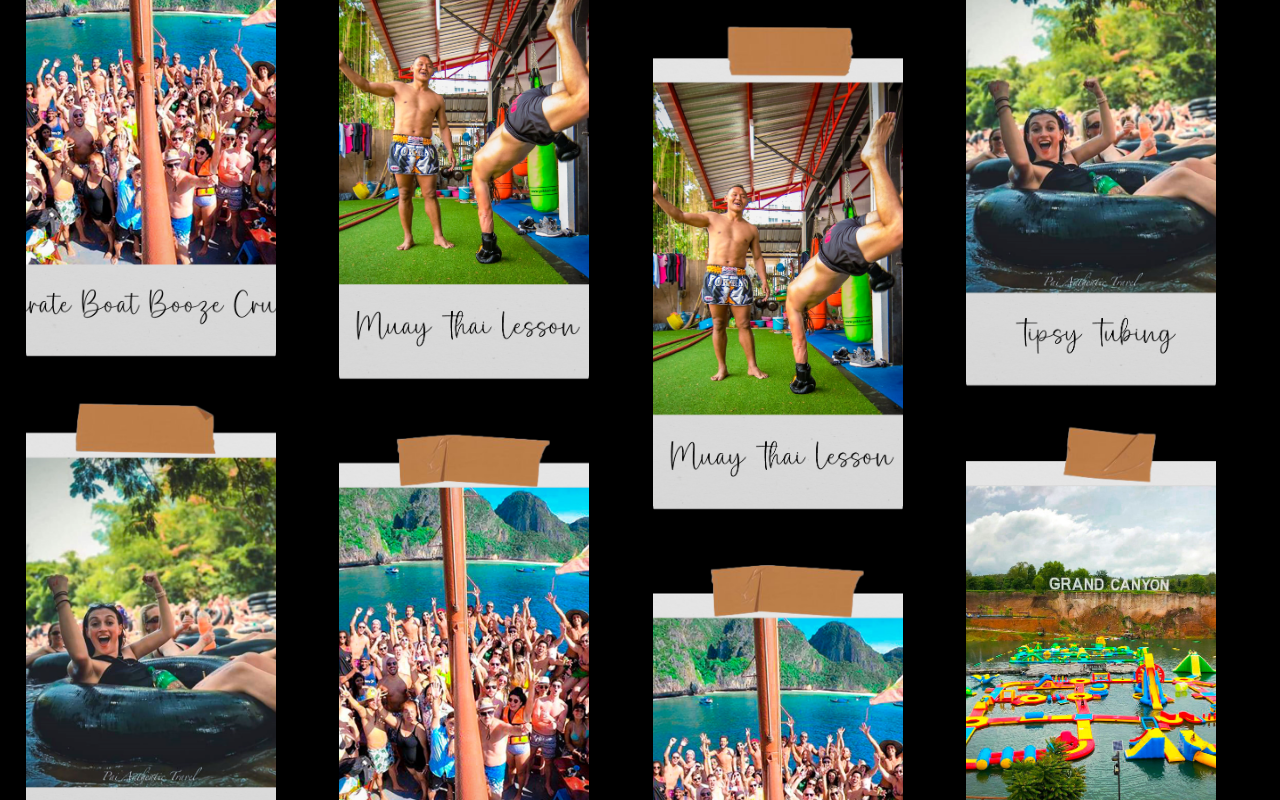
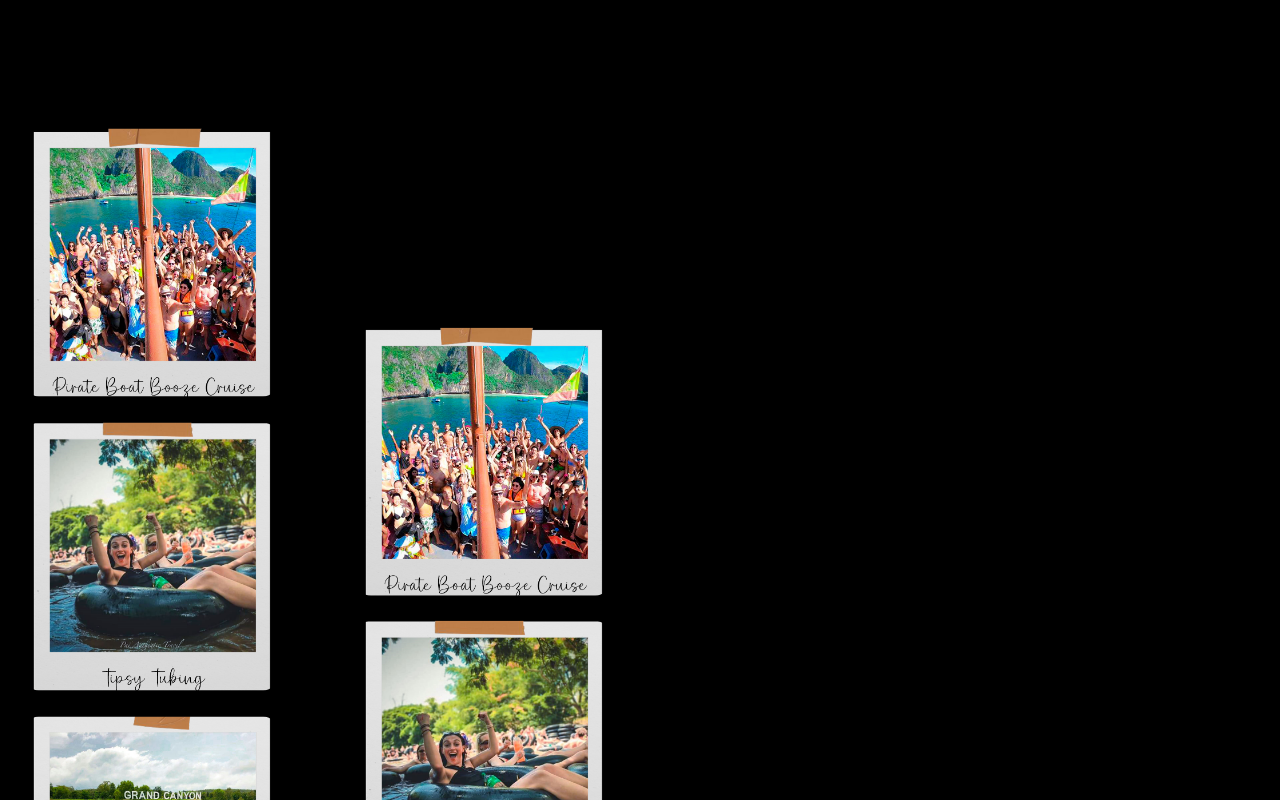
Before and after one commit to DWC97/j3-v3-project, a Next.js app: page / in a window 1280 px wide. Shown: the part 920-1720 px from the top of the page. Built offline with nearby package versions, Linux system fonts and the light colour scheme.

Commit message:
cleaned up markup

```diff
--- a/src/components/about/About2.tsx
+++ b/src/components/about/About2.tsx
@@ -4,7 +4,6 @@ import { useEffect, useRef, useState } from 'react';
 import { useTransform, useScroll, motion } from 'framer-motion';
 import './AboutStyles.css'
 import Image from 'next/image';
-import Lenis from '@studio-freight/lenis'
 
 const images = [
     "/about/pirate-polaroid.png",
@@ -24,10 +23,7 @@ const images = [
 export function About2(){
 
     const gallery = useRef(null);
-
     const [dimension, setDimension] = useState({width:0, height:0});
-
-
 
     const { scrollYProgress } = useScroll({
 
@@ -38,45 +34,21 @@ export function About2(){
     })
 
     const { height } = dimension;
-
     const y = useTransform(scrollYProgress, [0, 1], [0, height * 2])
-
     const y2 = useTransform(scrollYProgress, [0, 1], [0, height * 3.3])
 
-  const y3 = useTransform(scrollYProgress, [0, 1], [0, height * 1.25])
-
-  const y4 = useTransform(scrollYProgress, [0, 1], [0, height * 3])
-
     useEffect( () => {
-        // const lenis = new Lenis()
-
-        // const raf = (time) => {
-        //   lenis.raf(time)
-        //   requestAnimationFrame(raf)
-        // }
-
-        // requestAnimationFrame(raf)
 
         const resize = () => {
-
             setDimension({width: window.innerWidth, height: window.innerHeight})
-
         }
-
-
 
         window.addEventListener("resize", resize)
 
-        //   requestAnimationFrame(raf);
-
         resize();
 
-
-
         return () => {
-
             window.removeEventListener("resize", resize);
-
         }
       }, [])
 
@@ -85,10 +57,8 @@ export function About2(){
 
                 <div className="gallery" ref={gallery}>
                     <div className="galleryWrapper">
-                        <Column images={[images[0], images[1], images[2]]} y={y}/>
-                        <Column images={[images[3], images[4], images[5]]} y={y2}/>
-                        <Column images={[images[6], images[7], images[8]]} y={y3}/>
-                        <Column images={[images[9], images[10], images[11]]} y={y4}/>
+                        <Column images={[images[0], images[1], images[2], images[3]]} y={y}/>
+                        <Column images={[images[4], images[5], images[6], images[7]]} y={y2}/>
                     </div>
                 </div>
 
@@ -99,11 +69,8 @@ export function About2(){
 const Column = ({images, y}) => {
     return (
         <motion.div
-
         className="column"
-
         style={{y}}
-
         >
             <div
             className="column"
--- a/src/components/about/AboutStyles.css
+++ b/src/components/about/AboutStyles.css
@@ -1,97 +1,50 @@
 .gallery{
-
-    height: 175vh;
-
+    height: 1080px;
     overflow: hidden;
-
     background: black;
 
     .galleryWrapper{
-
         position: relative;
-
         top: -12.5vh;
-
-        height: 200vh;
-
+        height: 1200px;
         display: flex;
-
         gap: 2vw;
-
         padding: 2vw;
 
         .column{
-
             position: relative;
-
             height: 100%;
-
             width: 25%;
-
             min-width: 250px;
-
             display: flex;
-
             flex-direction: column;
-
             gap: 2vw;
-
             white-space: nowrap;
-
             &:nth-of-type(1){
-
                 top: -30%;
-
             }
-
             &:nth-of-type(2){
-
                 top: -70%;
-
             }
-
             &:nth-of-type(3){
-
                 top: -30%;
-
             }
-
             &:nth-of-type(4){
-
                 top: -60%;
-
             }
 
             .imageContainer{
-
                 position: absolute;
-
                 height: 33%;
-
                 width: 100%;
-
                 position: relative;
-
                 border-radius: 1vw;
-
                 overflow: hidden;
 
                 img{
-
                     object-fit: cover;
-
                 }
-
             }
-
         }
-
     }
-
 }
-
-.spacer{
-
-    height: 100vh;
-
-}
```
Lines whose indentation alone changed are shown as unchanged.
